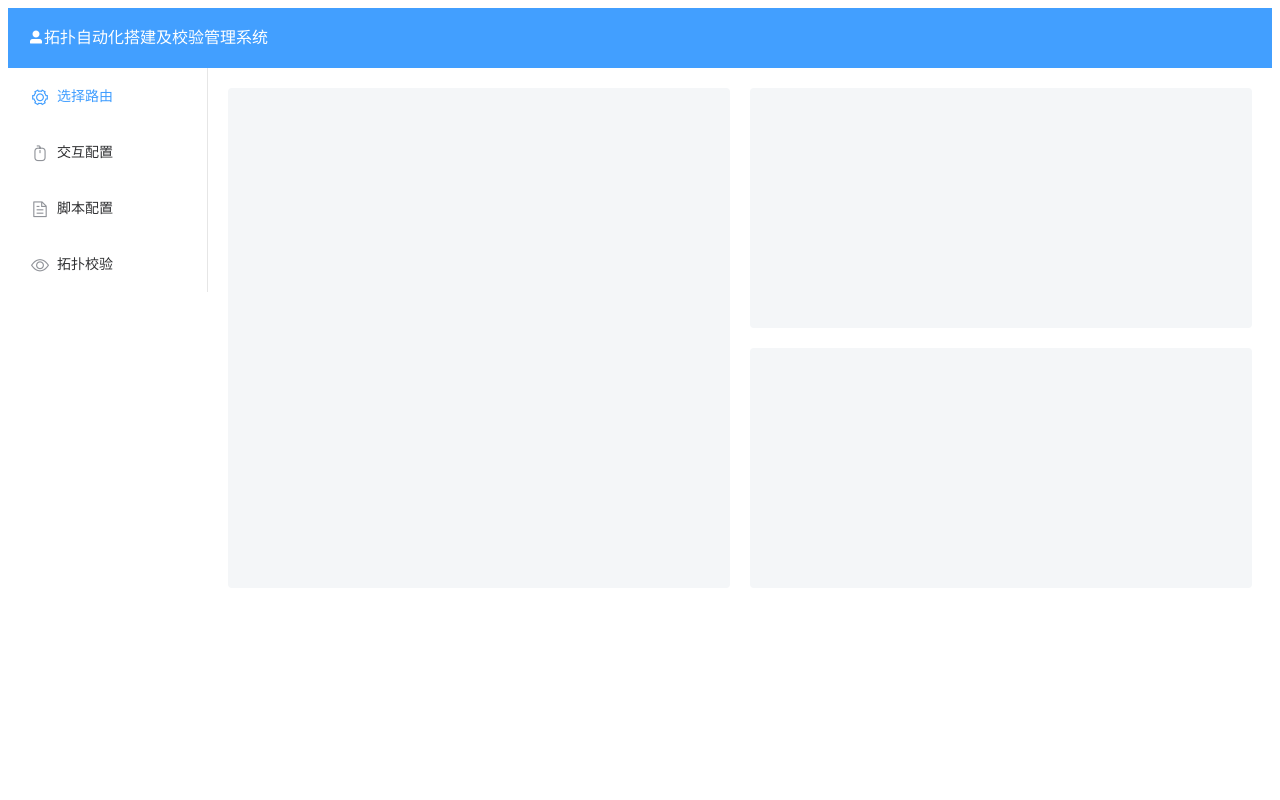
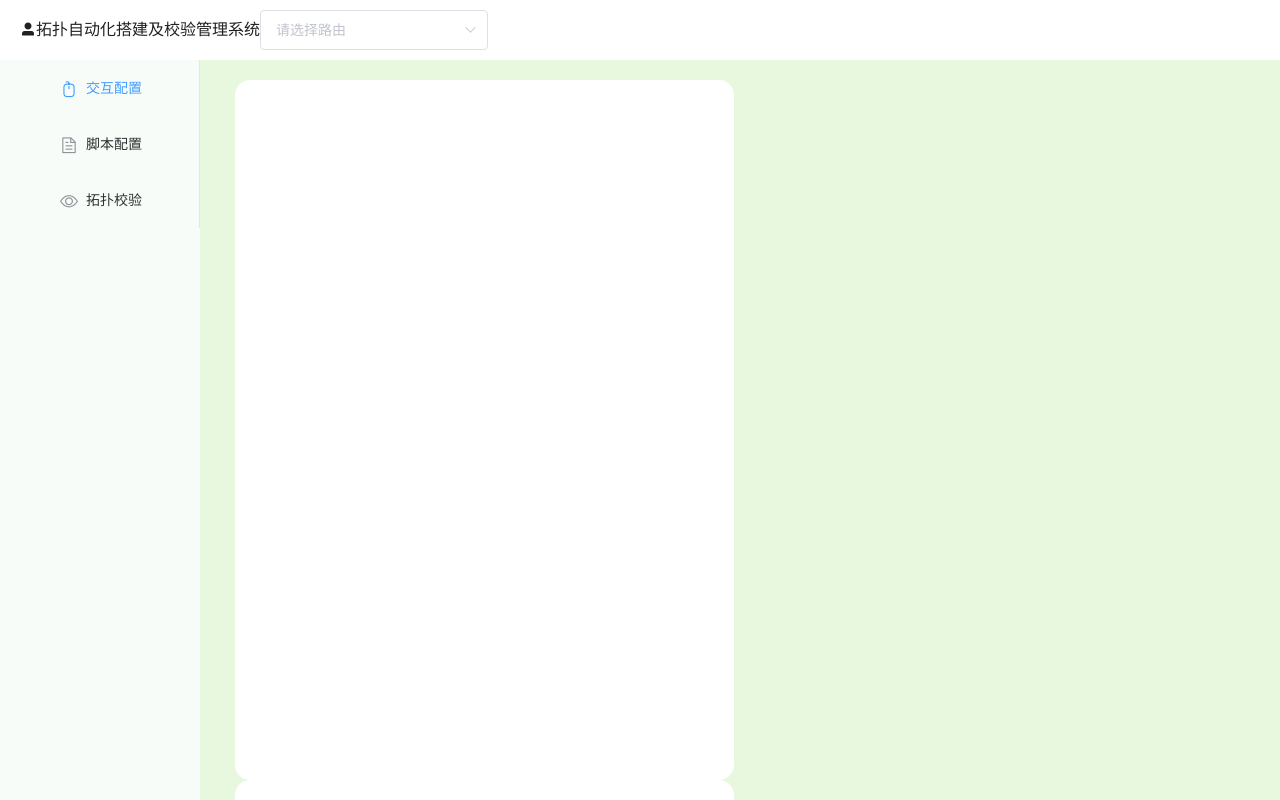
Before and after one commit to FancyL1999/network, a Vue app: page / in a window 1280 px wide. Built offline with nearby package versions, Linux system fonts and the light colour scheme.

Commit message:
update: update the page layout

```diff
--- a/src/App.vue
+++ b/src/App.vue
@@ -1,20 +1,36 @@
 <template>
-  <div id="app">
-    <el-container>
-      <el-header class="header">
+  <div id="app" class="autoHeight">
+
+    <el-container class="autoHeight">
+      <el-header>
         <i class="el-icon-user-solid"></i>
         <span>拓扑自动化搭建及校验管理系统</span>
+
+        <el-select v-model="value" placeholder="请选择路由">
+          <el-option
+            v-for="item in options"
+            :key="item.value"
+            :label="item.label"
+            :value="item.value">
+          </el-option>
+        </el-select>
       </el-header>
-      <el-container>
-        <el-aside width="200px">
+
+      <el-container class="autoHeight">
+
+        <el-aside width="200px" class="autoHeight">
           <navmenu></navmenu>
         </el-aside>
-        <el-main>
+
+        <el-main class="autoHeight">
           <left></left>
-
         </el-main>
       </el-container>
+
     </el-container>
+    <!--    </el-container>-->
+
+
   </div>
 </template>
 
@@ -29,16 +45,76 @@
   components: {
     'navmenu': NavMenu,
     'vheader': Header,
-      'left':left
+    'left': left
+  },
+  data() {
+    return {
+      options: [{
+        value: 'router_01',
+        label: 'Router01'
+      }, {
+        value: 'router_02',
+        label: 'Router02'
+      }, {
+        value: 'router_03',
+        label: 'Router03'
+      }],
+      value: ''
+    }
   }
 }
 
 </script>
 
 <style>
+html, body {
+  margin: 0;
+  padding: 0;
+  height: 100%;
+  overflow: hidden;
+  background: #000000;
+}
+
 .header {
-    background-color: rgba(64, 158, 255, 0.99);
-    color: #fff;
+  background-color: #ffffff;
+  color: #212121;
   line-height: 60px;
 }
+
+.body {
+  background-color: #f7fdf1;
+}
+
+.autoHeight {
+  min-height: 300px;
+  height: 100%;
+}
+
+
+.el-header, .el-footer {
+
+  background-color: #ffffff;
+  color: #212121;
+  line-height: 60px;
+
+  /*background-color: #B3C0D1;*/
+  /*color: #333;*/
+  /*text-align: center;*/
+  /*line-height: 60px;*/
+}
+
+.el-aside {
+  background-color: #f8fcf9;
+  color: #212121;
+  text-align: center;
+  line-height: 200px;
+}
+
+.el-main {
+  background-color: #e8f8de;
+  color: #212121;
+  /*text-align: center;*/
+  /*line-height: 160px;*/
+}
+
 </style>
--- a/src/components/Left.vue
+++ b/src/components/Left.vue
@@ -1,52 +1,58 @@
 <template>
-  <el-row :gutter="20">
-    <el-col :span="12"><div class="grid-content bg-purple"></div></el-col>
+  <el-row class="autoHeight">
+    <el-col class="grid-content width-50 content-color">
+      <div></div>
+    </el-col>
 
-    <el-col :span="12">
-      <el-row :gutter="15">
-        <el-col ><div class="grid-content2 bg-purple"></div></el-col>
-      </el-row>
-      <el-row :gutter="15">
-        <el-col ><div class="grid-content2 bg-purple"></div></el-col>
+    <el-col class="grid-content width-50">
+
+      <el-row style="margin-bottom: 2%" class="grid-content2 content-color">
+        <div></div>
       </el-row>
 
-<!--      <div class="grid-content bg-purple"></div>-->
+      <el-row style="margin-top: 2%" class="grid-content2 content-color">
+        <div></div>
+      </el-row>
+
     </el-col>
 
-
-<!--    <el-col :span="12"><div class="grid-content bg-purple"></div></el-col>-->
-
-<!--    <el-col :span="6"><div class="grid-content bg-purple"></div></el-col>-->
-<!--    <el-col :span="6"><div class="grid-content bg-purple"></div></el-col>-->
   </el-row>
 </template>
 
 <style>
 .el-row {
-    margin-bottom: 20px;
+  background-color: #e8f8de;
 }
+
 .el-col {
-    border-radius: 4px;
 }
-  .bg-purple-dark {
-    background: #b5c6dc;
+
+.grid-content {
+  margin-left: 15px;
+  margin-right: 15px;
+  border-radius: 15px;
+  min-height: 500px;
+  height: 100%;
+
 }
-  .bg-purple {
-    background: #f4f6f8;
+
+.content-color {
+  background-color: #fefffe;
 }
-  .bg-purple-light {
-    background: #f3f4f6;
+
+.width-50 {
+  width: 48%;
 }
-  .grid-content {
-    border-radius: 4px;
-    min-height: 500px;
+
+.grid-content2 {
+  border-radius: 15px;
+  min-height: 240px;
+  height: 49%;
 }
-  .grid-content2 {
-    border-radius: 4px;
-    min-height: 240px;
-  }
-  .row-bg {
-    padding: 10px 0;
-    background-color: #f9fafc;
+
+
+.autoHeight {
+  min-height: 300px;
+  height: 100%;
 }
 </style>
--- a/src/components/NavMenu.vue
+++ b/src/components/NavMenu.vue
@@ -1,24 +1,20 @@
 <template>
   <el-row class="tac">
-    <el-col >
+    <el-col>
       <el-menu
         default-active="1"
         class="el-menu-vertical-demo"
         @open="handleOpen"
         @close="handleClose">
         <el-menu-item index="1">
-          <i class="el-icon-setting"></i>
-          <span slot="title">选择路由</span>
-        </el-menu-item>
-        <el-menu-item index="2">
           <i class="el-icon-mouse"></i>
           <span slot="title">交互配置</span>
         </el-menu-item>
-        <el-menu-item index="3">
+        <el-menu-item index="2">
           <i class="el-icon-document"></i>
           <span slot="title">脚本配置</span>
         </el-menu-item>
-        <el-menu-item index="4">
+        <el-menu-item index="3">
           <i class="el-icon-view"></i>
           <span slot="title">拓扑校验</span>
         </el-menu-item>
@@ -38,3 +34,12 @@
   }
 }
 </script>
+
+<style>
+.el-row, .el-menu {
+  background-color: #f8fcf9;
+  color: #212121;
+  text-align: center;
+  line-height: 200px;
+}
+</style>
```
Lines whose indentation alone changed are shown as unchanged.
